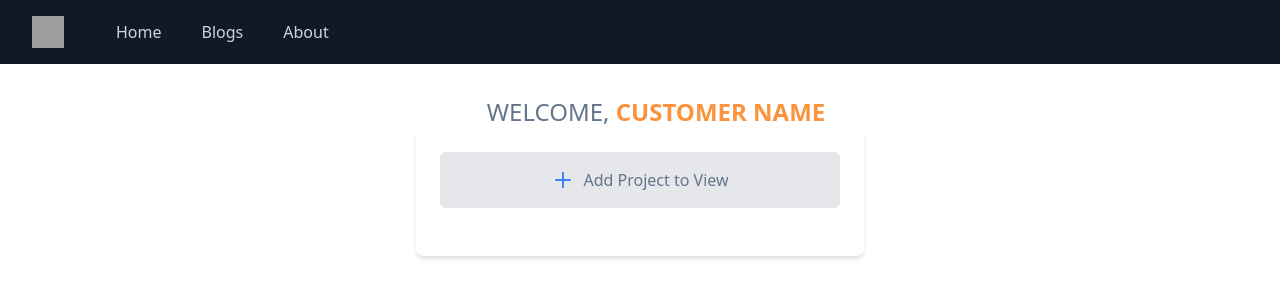
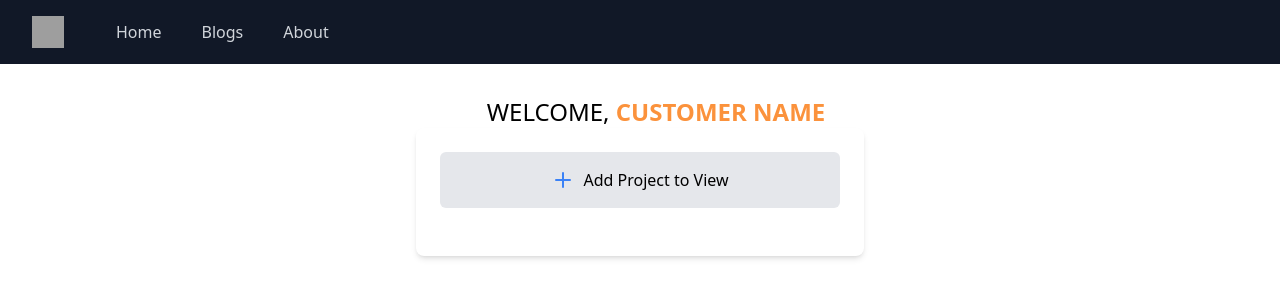
Before and after one commit to Sahilll15/Hacks24_Logic_lab, a React (Create React App) app in the folder client/: page /customer in a window 1280 px wide. Shown: the top 300 px of the page. Built offline with nearby package versions, Linux system fonts and the light colour scheme; grey boxes are pictures that could not be loaded.

Commit message:
customer home page created

```diff
--- a/client/src/Pages/Customer/CustomerHome.jsx
+++ b/client/src/Pages/Customer/CustomerHome.jsx
@@ -16,7 +16,7 @@
 
     return (
         <div>
-            <div className="min-h-screen antialiased text-slate-500 dark:text-slate-400 bg-white dark:bg-slate-900">
+            <div className="min-h-screen bg-white">
                 <div>
                     <p className="ml-8 mt-8 text-2xl text-center">
                         WELCOME, <b className="text-orange-400">CUSTOMER NAME</b>
```
